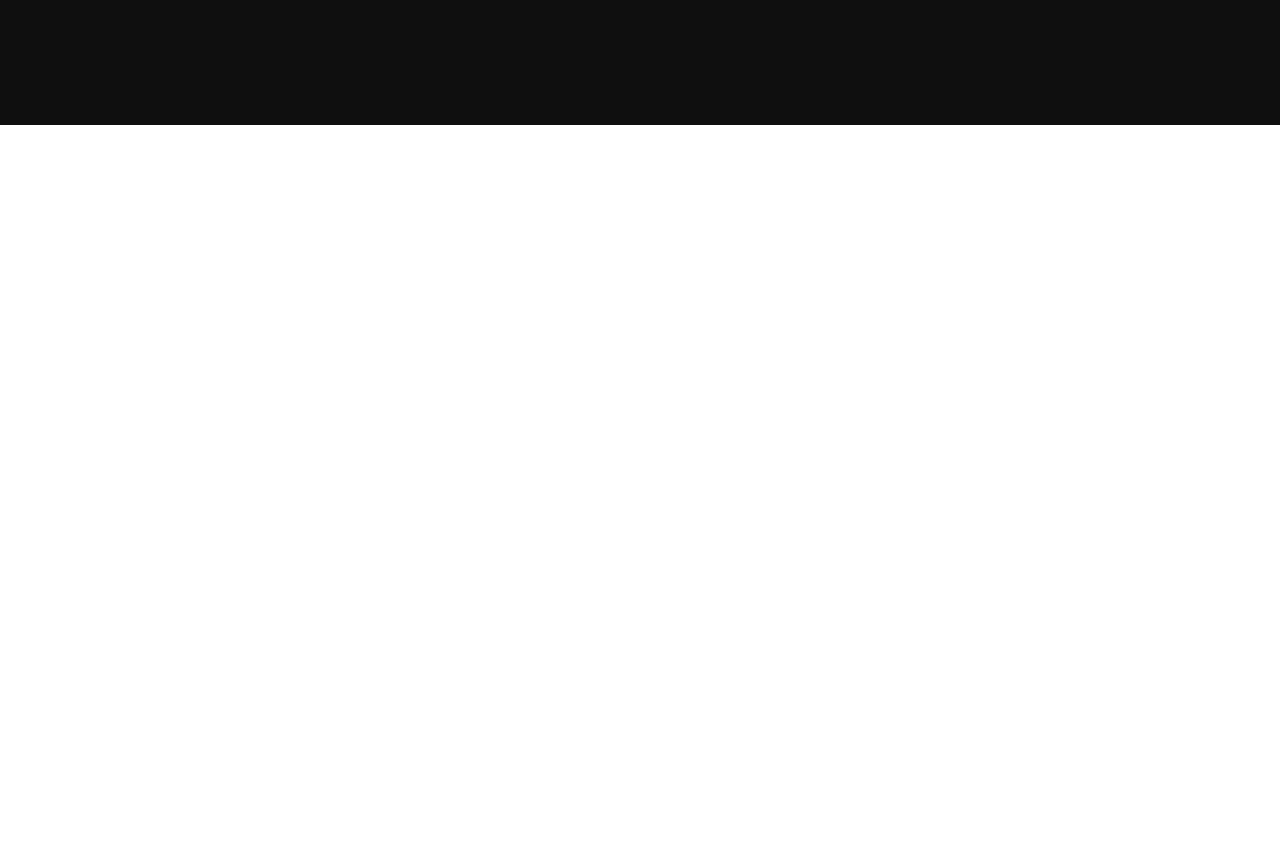
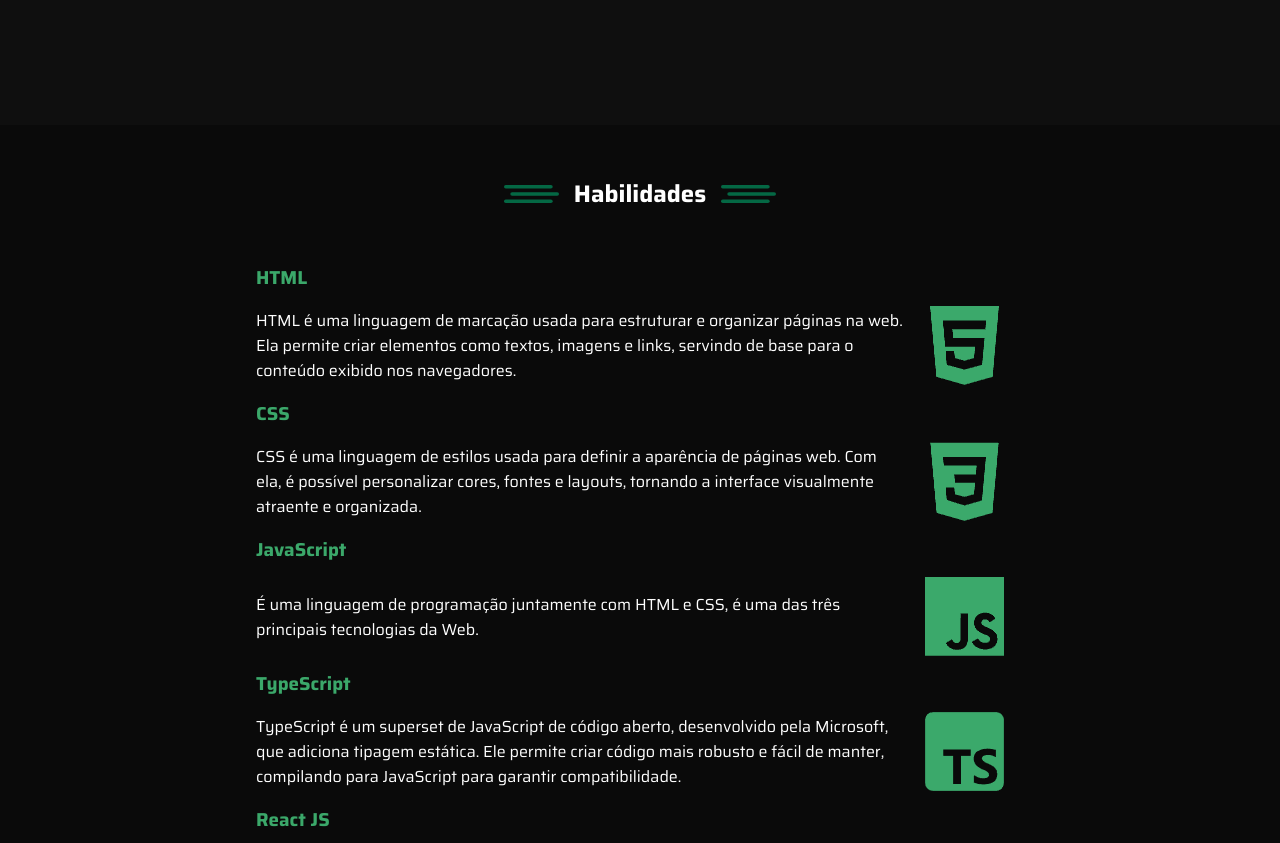
Before and after one commit to Wenderf5/Portfolio, a React (Vite) app: page / in a window 1280 px wide. Shown: the part 1940-2783 px from the top of the page. Before the commit the page ends 2065 px from the top, so only its background shows below. Built offline with nearby package versions, Linux system fonts and the light colour scheme; a web font is replaced by a local one.

Commit message:
feat: projects page

```diff
--- a/src/pages/home/index.tsx
+++ b/src/pages/home/index.tsx
@@ -3,6 +3,7 @@ import { NavBar } from '../../components/navBar';
 import { Name } from './_components/name';
 import { About } from '../about';
 import { Projects } from '../projects';
+import { Skills } from '../skills';
 
 export function Home() {
     return (
@@ -19,6 +20,7 @@ export function Home() {
                 </section>
                 <About />
                 <Projects />
+                <Skills />
             </main>
         </>
     )
--- /dev/null
+++ b/src/pages/skills/_components/skill/index.module.css
@@ -0,0 +1,27 @@
+.container_skill {
+    width: 80%;
+    display: flex;
+    flex-direction: column;
+}
+
+.container_skill h1 {
+    color: #3ba86a;
+    margin: 0%;
+}
+
+.container_description {
+    display: flex;
+    align-items: center;
+    justify-content: space-between;
+}
+
+.container_skill div p {
+    color: white;
+}
+
+.container_icon {
+    display: flex;
+    align-items: center;
+    justify-content: center;
+    min-width: 120px;
+}
--- /dev/null
+++ b/src/pages/skills/_components/skill/index.tsx
@@ -0,0 +1,21 @@
+import style from './index.module.css';
+
+interface props {
+    skill: string;
+    description: string;
+    icon: string;
+}
+
+export function Skill({ skill, description, icon }: props) {
+    return (
+        <article className={style.container_skill}>
+            <h1>{skill}</h1>
+            <div className={style.container_description}>
+                <p>{description}</p>
+                <div className={style.container_icon}>
+                    <img src={icon} alt="" />
+                </div>
+            </div>
+        </article>
+    )
+}
--- a/src/pages/skills/index.module.css
+++ b/src/pages/skills/index.module.css
@@ -0,0 +1,17 @@
+.section {
+    height: auto;
+    display: flex;
+    flex-direction: column;
+    align-items: center;
+    gap: 50px;
+    padding-top: 50px;
+    padding-bottom: 50px;
+    background-color: #0a0a0a;
+}
+
+.container_skill {
+    width: 75%;
+    display: flex;
+    flex-direction: column;
+    align-items: center;
+}
--- a/src/pages/skills/index.tsx
+++ b/src/pages/skills/index.tsx
@@ -0,0 +1,22 @@
+import style from './index.module.css';
+import { Title } from '../../components/title';
+import { Skill } from './_components/skill';
+import { projects } from '../../storage/projects';
+
+export function Skills() {
+    return (
+        <section className={style.section}>
+            <Title title='Habilidades' />
+            <div className={style.container_skill}>
+                {projects.map((item, index) => (
+                    <Skill
+                        key={index}
+                        skill={item.Title}
+                        description={item.description}
+                        icon={item.icon}
+                    />
+                ))}
+            </div>
+        </section>
+    )
+}
--- /dev/null
+++ b/src/storage/projects.ts
@@ -0,0 +1,51 @@
+import icon_html from '../assets/img/html5-logo-96.png';
+import icon_css from '../assets/img/css3-logo-96.png';
+import icon_js from '../assets/img/javascript-logo-96.png';
+import icon_ts from '../assets/img/typescript-logo-96.png';
+import icon_react from '../assets/img/react-logo-96.png';
+import icon_nodeJS from '../assets/img/nodejs-logo-96.png';
+import icon_nestJS from '../assets/img/nestjs-icon.png';
+import icon_mySql from '../assets/img/data-solid-96.png';
+
+export const projects = [
+    {
+        Title: "HTML",
+        description: "HTML é uma linguagem de marcação usada para estruturar e organizar páginas na web. Ela permite criar elementos como textos, imagens e links, servindo de base para o conteúdo exibido nos navegadores.",
+        icon: icon_html
+    },
+    {
+        Title: "CSS",
+        description: "CSS é uma linguagem de estilos usada para definir a aparência de páginas web. Com ela, é possível personalizar cores, fontes e layouts, tornando a interface visualmente atraente e organizada.",
+        icon: icon_css
+    },
+    {
+        Title: "JavaScript",
+        description: "É uma linguagem de programação juntamente com HTML e CSS, é uma das três principais tecnologias da Web.",
+        icon: icon_js
+    },
+    {
+        Title: "TypeScript",
+        description: "TypeScript é um superset de JavaScript de código aberto, desenvolvido pela Microsoft, que adiciona tipagem estática. Ele permite criar código mais robusto e fácil de manter, compilando para JavaScript para garantir compatibilidade.",
+        icon: icon_ts
+    },
+    {
+        Title: "React JS",
+        description: "O React é uma biblioteca JavaScript declarativa, eficiente e flexível para criar interfaces. Ele permite compor UIs complexas a partir de pequenos e isolados códigos chamados “componentes”.",
+        icon: icon_react
+    },
+    {
+        Title: "Node JS",
+        description: "Node.js é um software de código aberto, multiplataforma, baseado no interpretador V8 do Google e que permite a execução de códigos JavaScript fora de um navegador web.",
+        icon: icon_nodeJS
+    },
+    {
+        Title: "Nest JS",
+        description: "Nest.js é um framework de código aberto para Node.js, baseado em TypeScript, projetado para criar aplicações escaláveis e eficientes. Oferece uma arquitetura modular e suporte a injeção de dependências, facilitando o desenvolvimento e manutenção de aplicações complexas.",
+        icon: icon_nestJS
+    },
+    {
+        Title: "My SQL",
+        description: "O MySQL é um sistema de gerenciamento de banco de dados, que utiliza a linguagem SQL como interface. É atualmente um dos sistemas de gerenciamento de bancos de dados mais populares da Oracle Corporation, com mais de 10 milhões de instalações pelo mundo.",
+        icon: icon_mySql
+    }
+]
```
